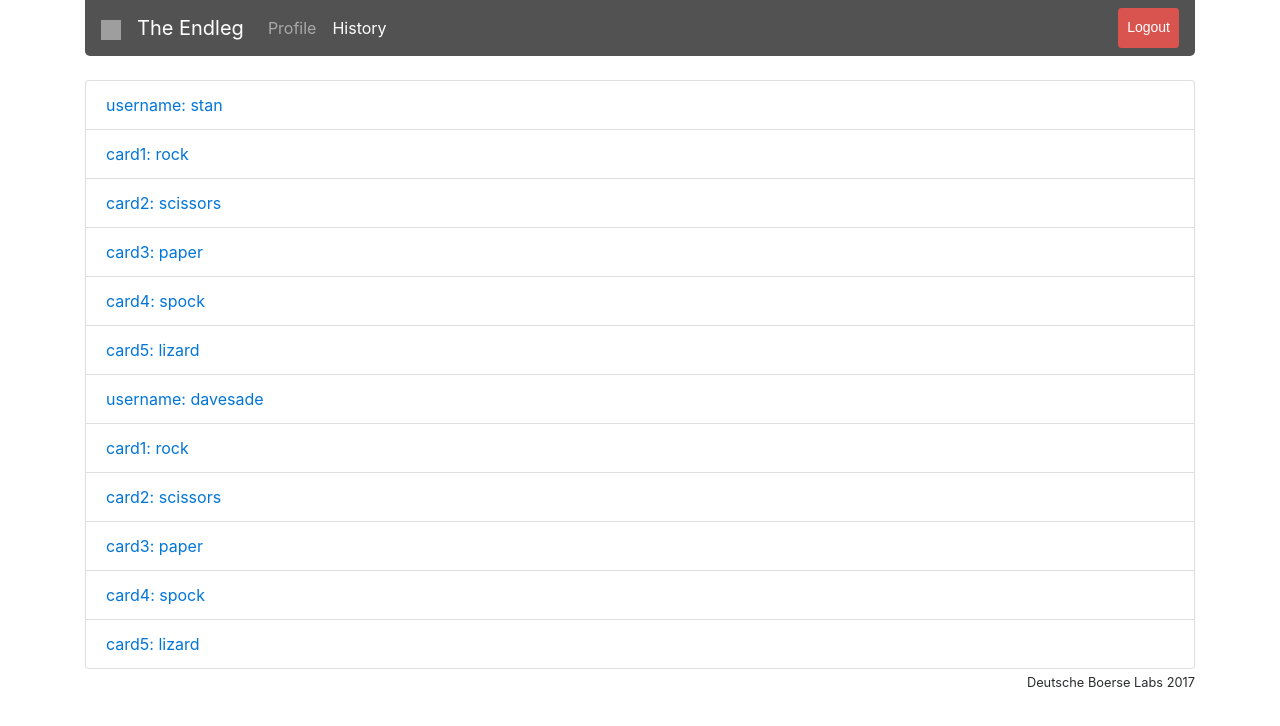
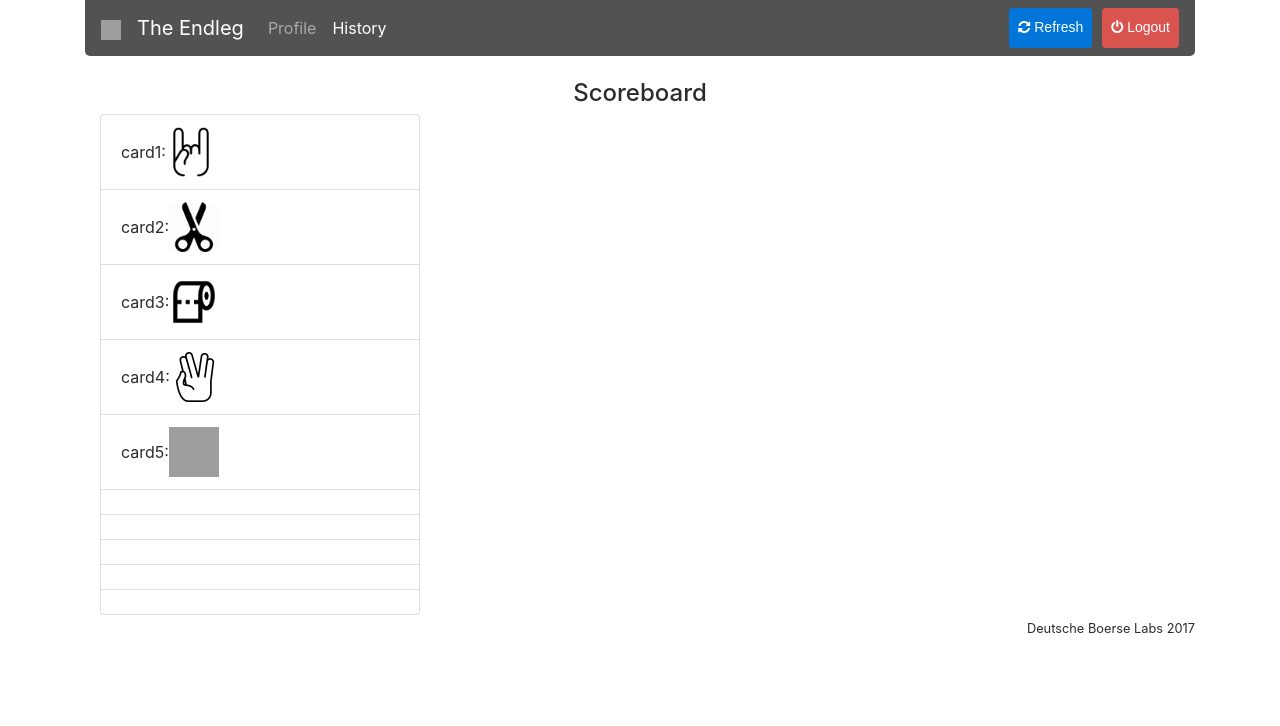
Before and after one commit to do-team/endleg-frontend, a web app: file page-history.html in a window 1280 px wide. Shown: the top 726 px of the page. Run offline with its HTML, style and script files only (its server is not run), Linux system fonts and the light colour scheme; some libraries are stand-ins or nearby versions; grey boxes are pictures that could not be loaded.

Commit message:
Bugfixes, minor cosmetic changes

```diff
--- a/css/styles.css
+++ b/css/styles.css
@@ -86,3 +86,7 @@
     border: 0;
     border-top: 1px solid rgba(0, 0, 0, 0.1);
 }
+
+label {
+    color: #b4b4b4;
+}
--- a/example.json
+++ b/example.json
@@ -1,9 +1,6 @@
 {
   "items": [
     {
-      "key"   : "username",
-      "value" : "stan"
-    },{
       "key"   : "card1",
       "value" : "rock"
     },{
@@ -18,9 +15,6 @@
     },{
       "key"   : "card5",
       "value" : "lizard"
-    },{
-      "key"   : "username",
-      "value" : "davesade"
     },{
       "key"   : "card1",
       "value" : "rock"
--- a/js/loadjson.js
+++ b/js/loadjson.js
@@ -1,23 +1,60 @@
+// Documentation available @ http://api.jquery.com/jquery.getjson/
 $(document).ready(function () {
     // $('#show-data').click(function () {
-        var showData = $('#show-data');
 
-        $.getJSON('example.json', function (data) {
-            console.log(data);
+        var showData0 = $('#show-player-0');
+        var counter = 0;
 
-            var items = data.items.map(function (item) {
-                return item.key + ': ' + item.value;
+        $.getJSON('example.json', function (data0) {
+            console.log(data0);
+
+            // Display card pictures
+            var items0 = data0.items.map(function (item0) {
+                counter += 1;
+                if (counter <= 5) {
+                    return item0.key + ': <img src="img/' + item0.value + '.png" height="50px" width="50px" align="center">';
+                }
             });
 
-            showData.empty();
+            showData0.empty();
 
-            if (items.length) {
-                var content = '<a href="#" class="list-group-item">' + items.join('</a><a href="#" class="list-group-item">') + '</a>';
-                var list = $('<div class="list-group">').html(content);
-                showData.append(list);
+            if (counter <= 5) {
+                console.log(counter);
+                var content0 = '<li href="#" class="list-group-item">' + items0.join('</li><li href="#" class="list-group-item">') + '</li>';
+                var list0 = $('<ul class="list-group">').html(content0);
+                showData0.append(list0);
             }
+                var content0 = '<li href="#" class="list-group-item">' + items0.join('</li><li href="#" class="list-group-item">') + '</li>';
+                var list0 = $('<ul class="list-group">').html(content0);
+                showData0.append(list0);
+            // } else {
+            //     var content0 = '';
+            //     var list0 = $('</ul>').html(content0);
+            // }
+
+        });
+        showData0.text('Loading the JSON file.');
+
+
+        var showData1 = $('#show-player-1');
+
+        $.getJSON('example.json', function (data1) {
+        console.log(data1);
+
+        // Display card pictures
+        var items1 = data1.items.map(function (item1) {
+            return item1.key + ': <img src="img/' + item1.value + '.png" height="50px" width="50px" align="center">';
         });
 
-        showData.text('Loading the JSON file.');
+        counter =+ 1;
+        showData1.empty();
+
+        if ((items1.length) && (counter > 3)) {
+            var content1 = '<li href="#" class="list-group-item">' + items1.join('</li><li href="#" class="list-group-item">') + '</li>';
+            var list1 = $('<ul class="list-group">').html(content1);
+            showData1.append(list1);
+        }
+    });
+    showData1.text('Loading the JSON file.');
     // });
 });
--- a/page-history.html
+++ b/page-history.html
@@ -7,6 +7,7 @@
 
     <!-- Latest compiled and minified CSS -->
     <link rel="stylesheet" href="https://fonts.googleapis.com/icon?family=Material+Icons">
+    <link rel="stylesheet" href="//maxcdn.bootstrapcdn.com/font-awesome/4.5.0/css/font-awesome.min.css">
     <link rel="stylesheet" href="https://maxcdn.bootstrapcdn.com/bootstrap/4.0.0-alpha.6/css/bootstrap.min.css" integrity="sha384-rwoIResjU2yc3z8GV/NPeZWAv56rSmLldC3R/AZzGRnGxQQKnKkoFVhFQhNUwEyJ" crossorigin="anonymous">
 
     <script type="text/javascript" src="https://ajax.googleapis.com/ajax/libs/jquery/3.1.1/jquery.min.js"></script>
@@ -47,22 +48,32 @@
                 </li>
 
                 <li class="nav-item active">
-                    <a class="nav-link" href="#" style="color: white;">History</a>
+                    <a class="nav-link" href="page-history.html" style="color: white;">History</a>
                 </li>
 
             </ul>
-
+            <button id="refreshButton" type="button" class="btn btn-primary btn-sm" style="margin-right: 10px;"><span class="fa fa-refresh"></span> Refresh </button>
             <button id="logoffButton" type="submit" class="btn btn-danger btn-sm"><span class="fa fa-power-off"></span> Logout</button>
         </div>
     </nav>
 
     <br>
 
-    <form id="myCards">
-        <div class="row">
-            <div class="col text-center" id="show-data">Match RESULTS will render here! </div>
+    <div class="row">
+        <div class="col text-center">
+            <h4> Scoreboard </h4>
         </div>
-    </form>
+    </div>
+
+
+    <div class="row">
+       <div class="col-md-4">
+        <div class="col text-center" id="show-player-0">Match RESULTS for Player1 will render here! </div>
+       </div>
+        <div class="col-md-4">
+            <div class="col text-center" id="show-player-1">Match RESULTS for Player2 will render here! </div>
+        </div>
+    </div>
 
 
     <div class="row">
@@ -92,6 +103,10 @@
     document.getElementById("logoffButton").addEventListener("click", function () {
         logoutUser();
     }, false);
+
+    document.getElementById("refreshButton").addEventListener("click", function () {
+        window.location = "./page-history.html";
+    }, false);
 </script>
 
 
```
Also changed, not shown: index.html (+8 -19 lines), js/amazon_cred.js (added, +10 -0 lines), js/auth.js (+6 -4 lines), page-confirm-registration.html (+22 -27 lines), page-registration.html (+9 -11 lines), css/styles-logged.css (added), 1 other file.
